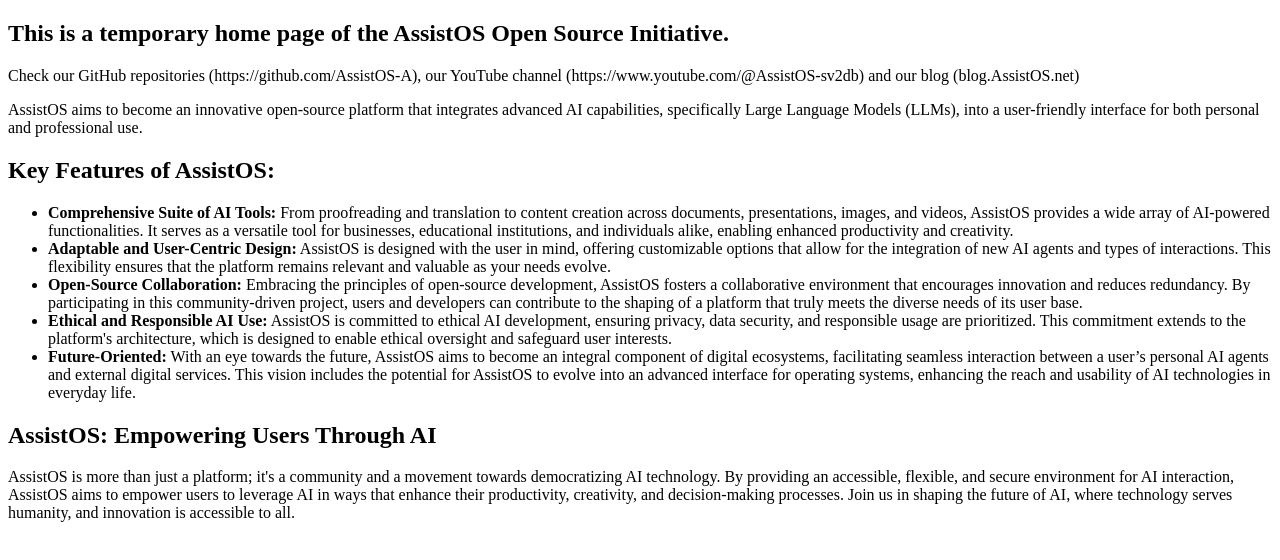
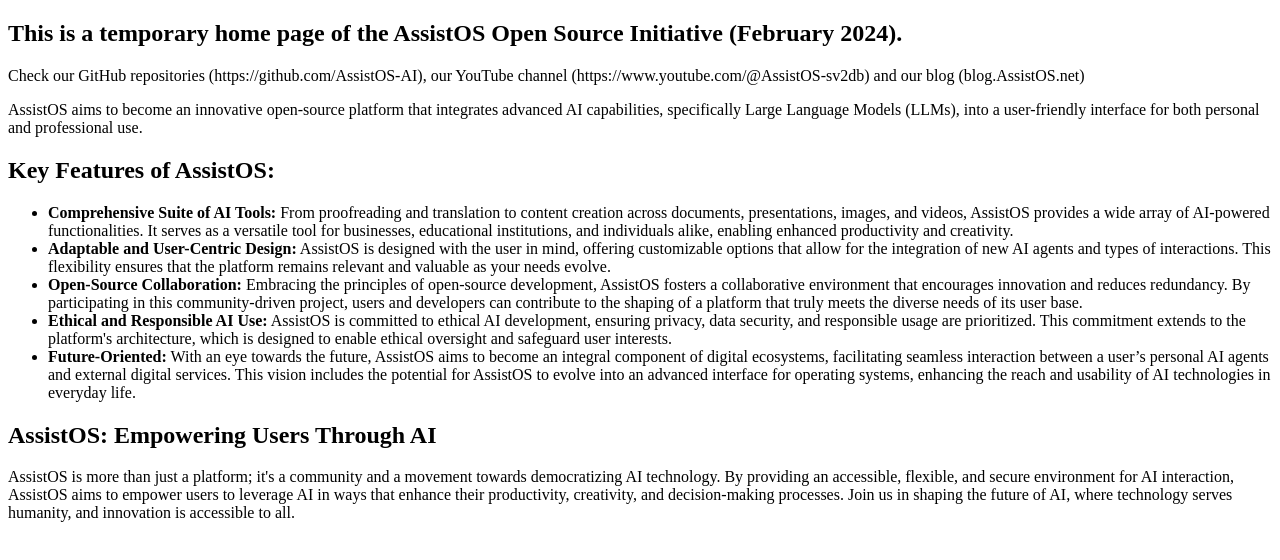
Before and after one commit to LuciaEsanu/website, a plain HTML site: page docs/index.html in a window 1280 px wide. Drawn offline with Linux system fonts and the light colour scheme.

Commit message:
Update index.html

```diff
--- a/docs/index.html
+++ b/docs/index.html
@@ -7,8 +7,8 @@
 </head>
 <body>
     <section>
-        <h1>This is a temporary home page of the AssistOS Open Source Initiative. </h1>
-        <p> Check our GitHub repositories (https://github.com/AssistOS-A), our YouTube channel (https://www.youtube.com/@AssistOS-sv2db) and our blog (blog.AssistOS.net) </p>
+        <h1>This is a temporary home page of the AssistOS Open Source Initiative (February 2024). </h1>
+        <p> Check our GitHub repositories (https://github.com/AssistOS-AI), our YouTube channel (https://www.youtube.com/@AssistOS-sv2db) and our blog (blog.AssistOS.net) </p>
         <p>AssistOS aims to become an innovative open-source platform that integrates advanced AI capabilities, specifically Large Language Models (LLMs), into a user-friendly interface for both personal and professional use.</p>
 
         <h2>Key Features of AssistOS:</h2>
```
